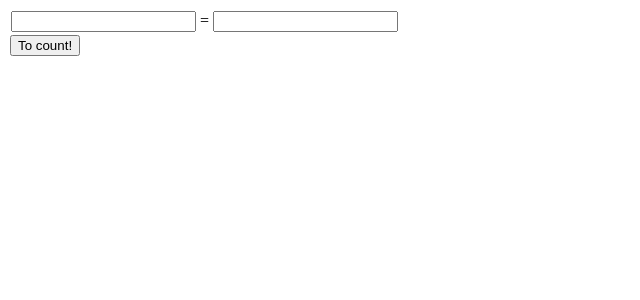
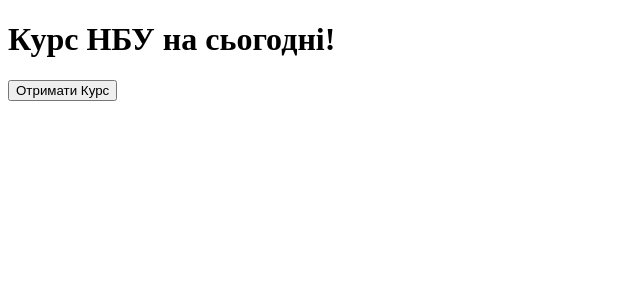
Before and after one commit to kobzaravi/CC-app, an Angular app: page / in a window 1280 px wide. Shown: the top 300 px of the page, without its empty margins (0-640 px from the left). Built offline with nearby package versions, Linux system fonts and the light colour scheme.

Commit message:
get curs

```diff
--- a/src/app/app.component.html
+++ b/src/app/app.component.html
@@ -1,15 +1,8 @@
-<div class="main-container">
-  <div class="selection-container">
-    <table>
-      <td>
-    <input type="text">
-      </td>
-      <td>=</td>
-      <td>
-    <input type="text">
-      </td>
-      <tr><button>To count!</button></tr>
-    </table>
-  </div>
+<h1>Курс НБУ на сьогодні!</h1>
+<button (click)="getPosts()">Отримати Курс</button>
+
+<div *ngFor="let post of posts | async">
+
+{{post|json}}
+
 </div>
-<router-outlet></router-outlet>
```
